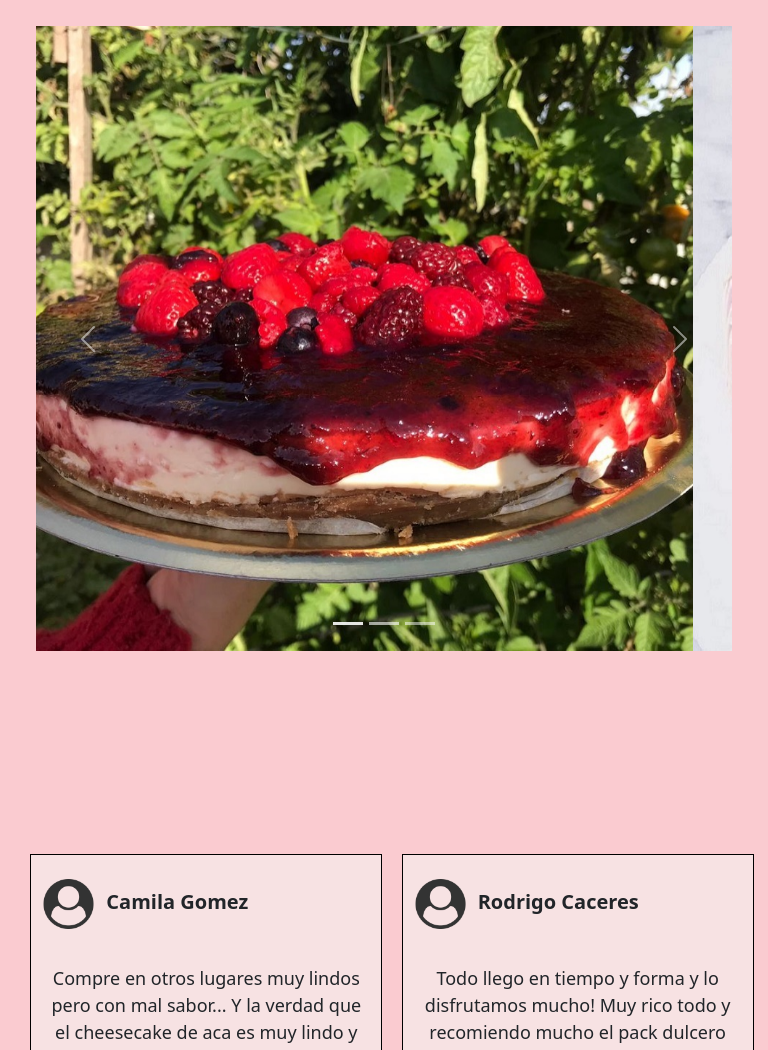
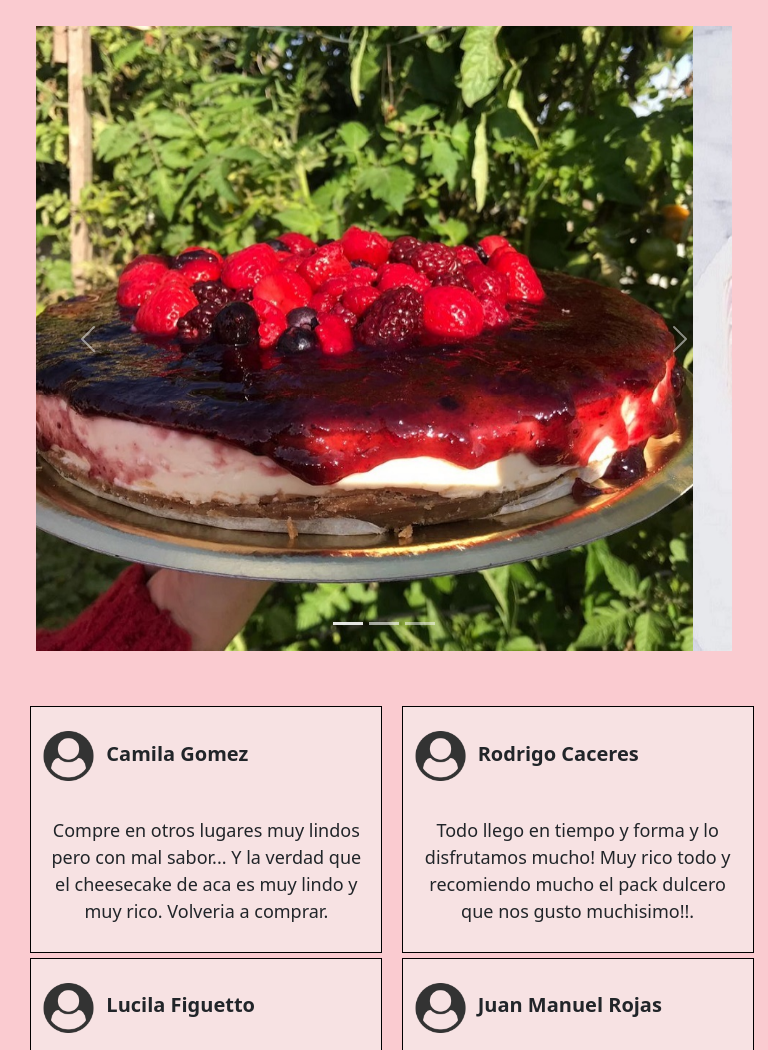
Before and after one commit to NahueCant/ProyectoCoder, a plain HTML site: page index.html in a window 768 px wide. Shown: the part 250-1300 px from the top of the page. Drawn offline with nearby package versions, Linux system fonts and the light colour scheme.

Commit message:
actualizacion

```diff
--- a/sass/_responsive.scss
+++ b/sass/_responsive.scss
@@ -1,4 +1,4 @@
-@media only screen and (min-width: 767px) and (max-width: 1440px) {
+@media only screen and (min-width: 767px) and (max-width: 990px) {
 	.commentSection {
 		display: grid;
 		grid-template-areas:
@@ -9,6 +9,8 @@
         grid-column-gap: 5px;
         grid-row-gap: 5px;
 	}
+    .car {height: 600px;}
+    .blank {height: 5rem;}
     .b1 {grid-area: box1;}
     .b2 {grid-area: box2;}
     .b3 {grid-area: box3;}
@@ -23,7 +25,7 @@
     .txt2 {
         width: 42vw;
         margin-left: 1vw;
-}
+    }
     iframe {width: 50vw;}
     body {
         section {
```
Also changed, not shown: css/style.css.
